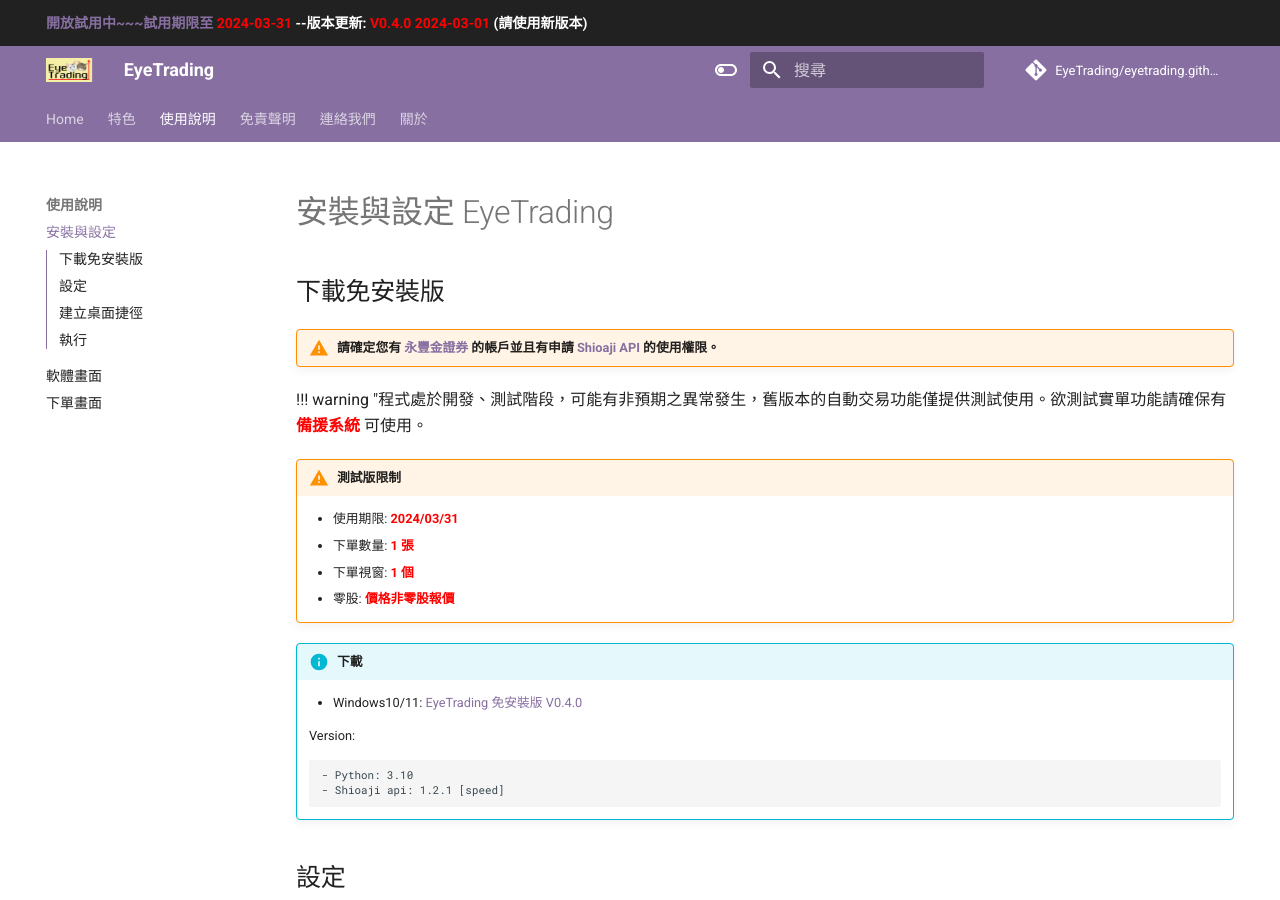
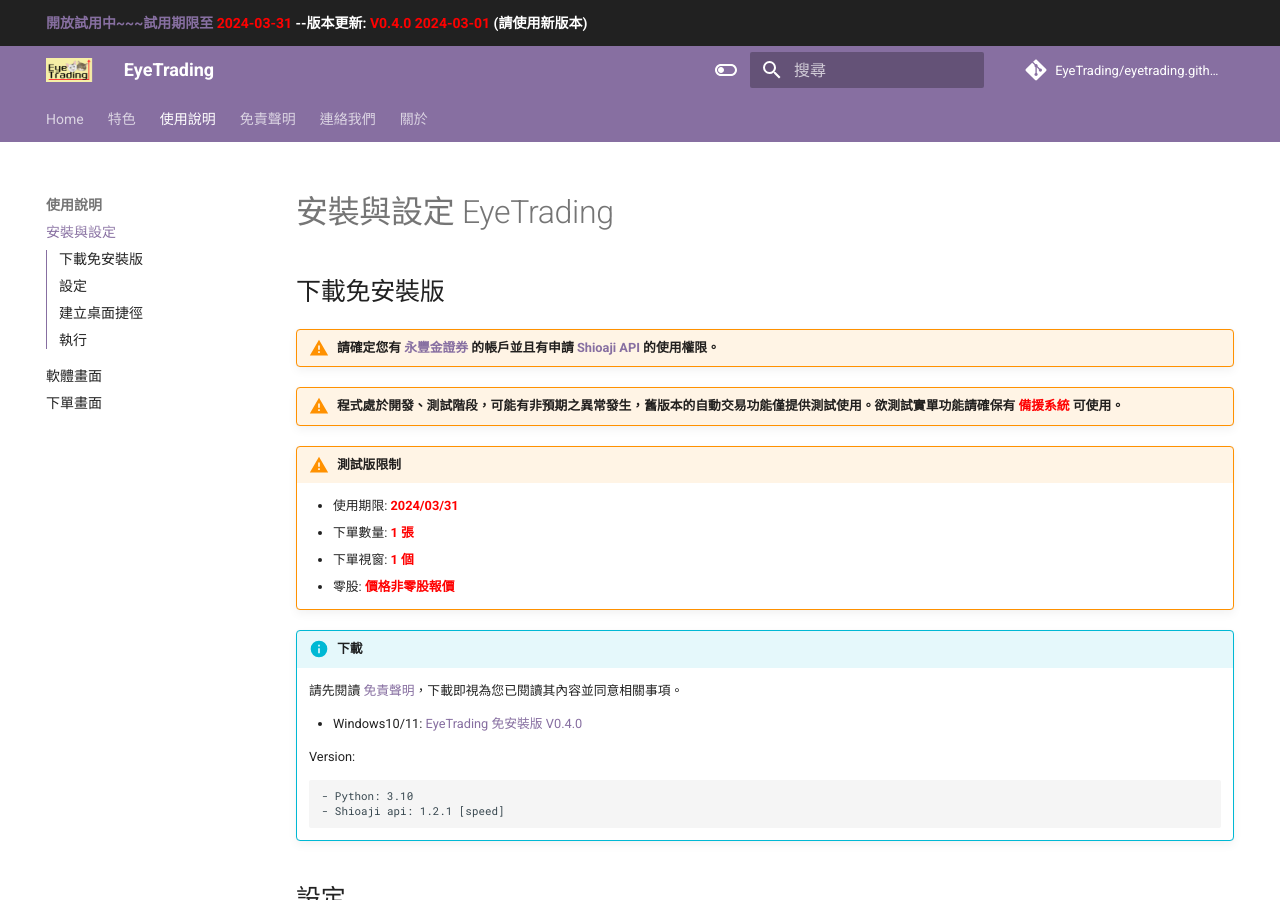
Before and after one commit to EyeTrading/eyetrading.github.io, an MkDocs documentation site: the page built from docs/guides/index.md, in a window 1280 px wide and 900 px high. Built offline with MkDocs 1.6.1 and Material for MkDocs 9.7.7, drawn with Linux system fonts in a browser that asks for light colours; comment, search, counter and statistics services are not loaded.

Commit message:
added warning for discla

```diff
--- a/docs/guides/index.md
+++ b/docs/guides/index.md
@@ -6,7 +6,7 @@
 
 !!! warning "請確定您有 <span style="color:red;font-weight:bold"><a href="https://sinotrade.github.io/tutor/prepare/open_account/" target="_blank">永豐金證券</a></span> 的帳戶並且有申請 <span style="color:red;font-weight:bold"><a href="https://sinotrade.github.io/tutor/prepare/terms/" target="_blank">Shioaji API</a></span> 的使用權限。"
 
-!!! warning "程式處於開發、測試階段，可能有非預期之異常發生，舊版本的自動交易功能僅提供測試使用。欲測試實單功能請確保有 <span style="color:red;font-weight:bold">備援系統</span> 可使用。
+!!! warning "程式處於開發、測試階段，可能有非預期之異常發生，舊版本的自動交易功能僅提供測試使用。欲測試實單功能請確保有 <span style="color:red;font-weight:bold">備援系統</span> 可使用。"
 
 !!! warning "測試版限制"
 
@@ -16,6 +16,8 @@
     - 零股: <span style="color:red;font-weight:bold"> 價格非零股報價</span>
 
 !!! info "下載"
+
+    請先閱讀 [免責聲明](../disclaimer.md/)，下載即視為您已閱讀其內容並同意相關事項。
 
     - Windows10/11: [EyeTrading 免安裝版 V0.4.0](../assets/EyeTrading.7z)
 
```
